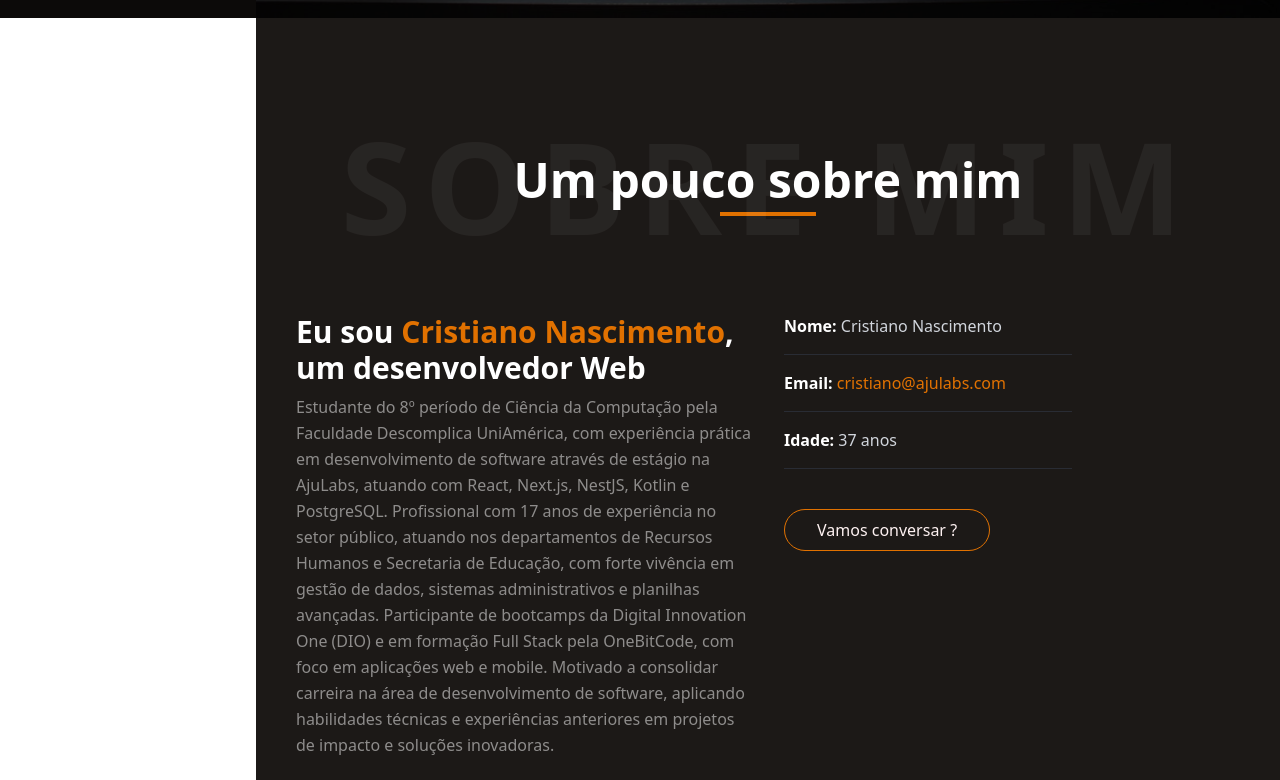
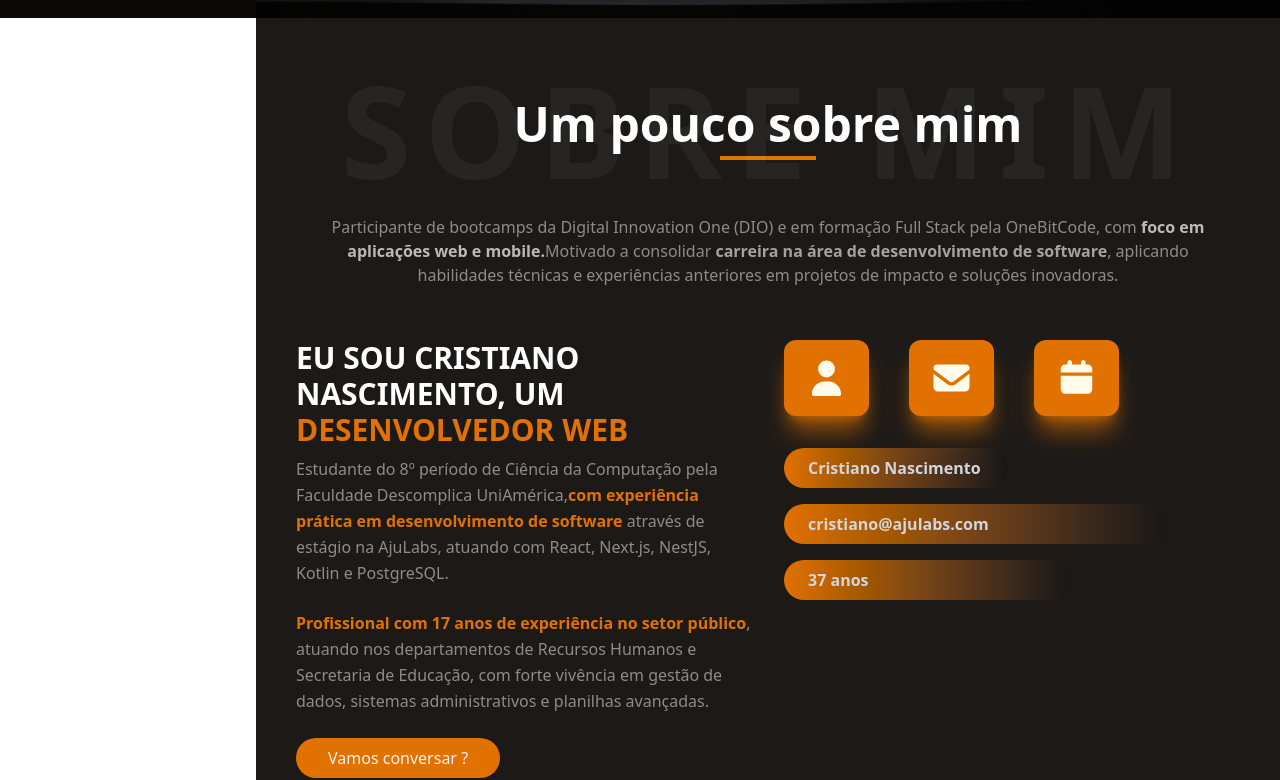
Before and after one commit to cristianoceke/Cristiano-Nascimento---Portif-lio, a Next.js app: page / in a window 1280 px wide. Shown: the part 782-1562 px from the top of the page. Built offline with nearby package versions, Linux system fonts and the light colour scheme.

Commit message:
upadte layout

```diff
--- a/src/app/page.tsx
+++ b/src/app/page.tsx
@@ -1,6 +1,6 @@
 import { FontAwesomeIcon } from "@fortawesome/react-fontawesome";
 import { faGithub, faLinkedin, faInstagram } from "@fortawesome/free-brands-svg-icons";
-import { faPhone, faEnvelope } from "@fortawesome/free-solid-svg-icons";
+import { faPhone, faEnvelope, faUser, faCalendar } from "@fortawesome/free-solid-svg-icons";
 import Kanban from "@/components/kanban";
 
 const task = [
@@ -25,51 +25,70 @@ export default function Home() {
       </section>
 
 
-      <section id="about" className="min-h-screen p-10 bg-stone-900">
-        <div className="relative flex items-center justify-center h-64">
+      <section id="about" className="min-h-screen flex flex-col justify-items-center p-10 bg-stone-900">
+        <div className="relative flex flex-col items-center justify-center h-36">
           <h1 className="absolute text-9xl font-extrabold text-white/5 tracking-widest">SOBRE MIM</h1>
-          <div className="text-center">
+          <div className="text-center flex flex-col ">
             <h2 className="text-5xl font-bold text-white after:content-[''] after:block after:w-24 after:h-1 after:bg-amber-600 after:mx-auto after:mt-2">
               Um pouco sobre mim</h2>
           </div>
+        </div>
+        <div className="w-4xl text-center pb-10 m-auto text-white/50">
+          <p>Participante de bootcamps da Digital Innovation One (DIO) e em formação Full Stack pela OneBitCode, com <span className="font-extrabold text-white/70">foco em aplicações web e mobile.</span>
+            Motivado a consolidar <span className="font-extrabold text-white/60">carreira na área de desenvolvimento de software</span>, aplicando habilidades técnicas e experiências anteriores em projetos de impacto e soluções inovadoras.
+          </p>
         </div>
 
         <div className="grid grid-cols-1 md:grid-cols-2 gap-8 text-gray-300">
           <div>
             <h3 className="text-3xl font-bold text-white mb-2">
-              Eu sou <span className="text-3xl text-amber-600">Cristiano Nascimento</span>, um desenvolvedor Web
+              EU SOU CRISTIANO NASCIMENTO, UM <span className="text-3xl text-amber-600">DESENVOLVEDOR WEB</span>
             </h3>
 
             <p className="leading-relaxed text-white/50">
-              Estudante do 8º período de Ciência da Computação pela Faculdade Descomplica UniAmérica, com experiência prática em desenvolvimento de software através de estágio na AjuLabs, atuando com React, Next.js, NestJS, Kotlin e PostgreSQL.
-              Profissional com 17 anos de experiência no setor público, atuando nos departamentos de Recursos Humanos e Secretaria de Educação, com forte vivência em gestão de dados, sistemas administrativos e planilhas avançadas.
-              Participante de bootcamps da Digital Innovation One (DIO) e em formação Full Stack pela OneBitCode, com foco em aplicações web e mobile.
-              Motivado a consolidar carreira na área de desenvolvimento de software, aplicando habilidades técnicas e experiências anteriores em projetos de impacto e soluções inovadoras.
+              Estudante do 8º período de Ciência da Computação pela Faculdade Descomplica UniAmérica,<span className="text-amber-600 font-extrabold">com experiência prática em desenvolvimento de software</span> através de estágio na AjuLabs, atuando com React, Next.js, NestJS, Kotlin e PostgreSQL.
             </p>
+            <br />
+            <p className="leading-relaxed text-white/50">
+              <span className="text-amber-600 font-extrabold">Profissional com 17 anos de experiência no setor público</span>, atuando nos departamentos de Recursos Humanos e Secretaria de Educação, com forte vivência em gestão de dados, sistemas administrativos e planilhas avançadas.
+            </p>
+
+            <div className="pt-6">
+              <button className=" border-l-neutral-900 bg-amber-600  text-red-50 px-8 py-2 rounded-full transition-colors hover:bg-amber-600 hover:text-white cursor-pointer">
+                Vamos conversar ?</button>
+            </div>
           </div>
 
-          <div className="w-72 space-y-4">
-            <div className="border-b border-gray-700/50 pb-4">
-              <h4>
-                <span className="font-semibold text-white">Nome: </span>
+          <div className="w-56 space-y-4">
+
+            <div className="pb-4">
+              <ul className="flex text-lg gap-10 text-white rounded-3xl">
+                <li className="w-56 flex items-center bg-amber-600 shadow-xl/60 shadow-amber-600 rounded-xl p-5 hover:bg-amber-950">
+                  <FontAwesomeIcon icon={faUser} size="2x" className="text-amber-50 cursor-pointer" />
+                </li>
+                <li className="w-56 flex items-center bg-amber-600 shadow-xl/60 shadow-amber-600 rounded-xl p-5 hover:bg-amber-950">
+                  <FontAwesomeIcon icon={faEnvelope} size="2x" className="text-amber-50 cursor-pointer" />
+                </li>
+                <li className="w-56 flex items-center bg-amber-600 shadow-xl/60 shadow-amber-600 rounded-xl p-5 hover:bg-amber-950">
+                  <FontAwesomeIcon icon={faCalendar} size="2x" className="text-amber-50 cursor-pointer" />
+                </li>
+              </ul>
+            </div>
+
+            <div className="bg-linear-to-r from-amber-600 to-neutral-900 rounded-full p-2">
+              <h4 className="font-extrabold pl-4">
                 Cristiano Nascimento
               </h4>
             </div>
 
-            <div className="border-b border-gray-700/50 pb-4">
-              <h4>
-                <span className="font-semibold text-white">Email: </span>
-                <span className="text-amber-600">cristiano@ajulabs.com</span>
+            <div className="w-96 bg-linear-to-r from-amber-600 to-neutral-900 rounded-full p-2 ">
+              <h4 className="font-extrabold pl-4">
+                cristiano@ajulabs.com
               </h4>
             </div>
 
-            <div className="border-b border-gray-700/50 pb-4">
-              <h4><span className="font-semibold text-white">Idade: </span>37 anos</h4>
-            </div>
-
-            <div className="pt-6">
-              <button className="border border-amber-600 text-red-50 px-8 py-2 rounded-4xl transition-colors hover:bg-amber-600 hover:text-white cursor-pointer">
-                Vamos conversar ?</button>
+            <div className="w-72 bg-linear-to-r from-amber-600 to-neutral-900 rounded-full p-2">
+              <h4 className="font-extrabold pl-4">37 anos</h4>
             </div>
 
           </div>
```
